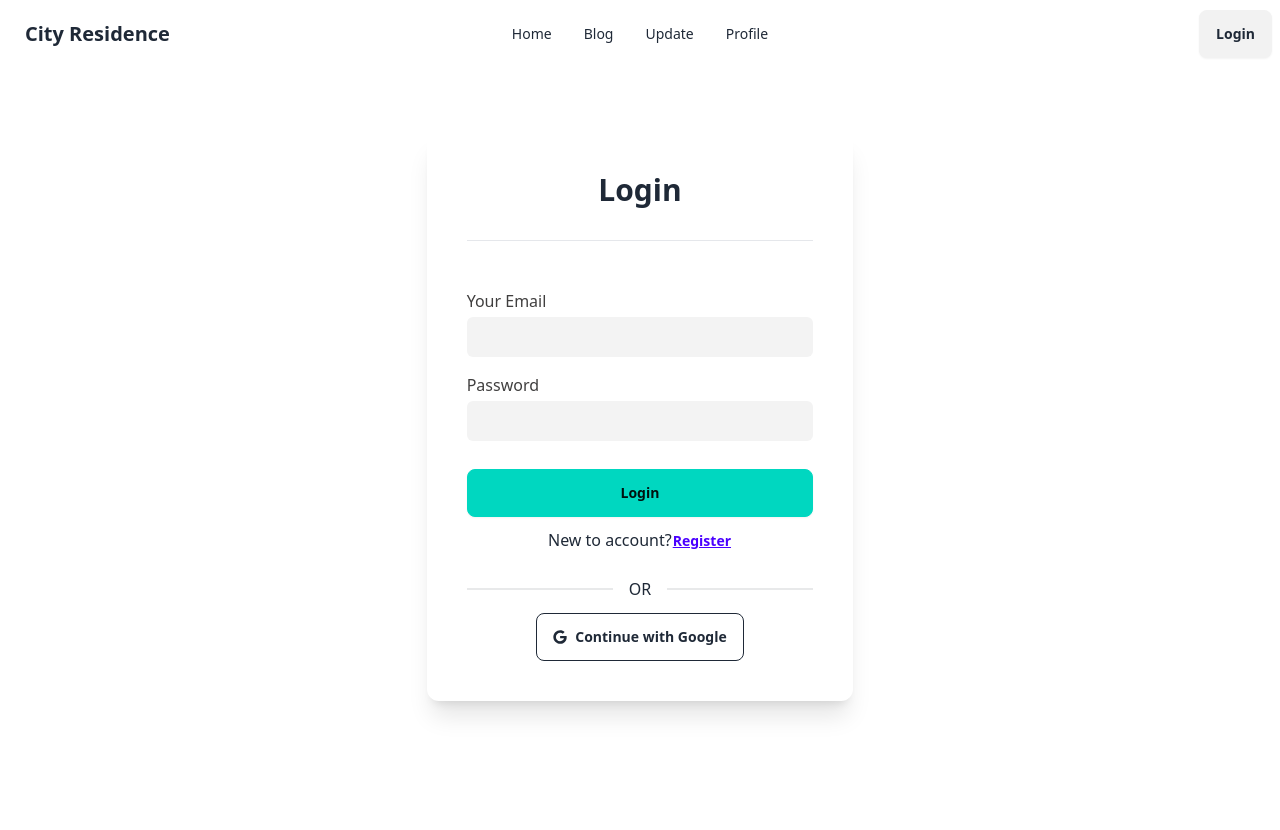
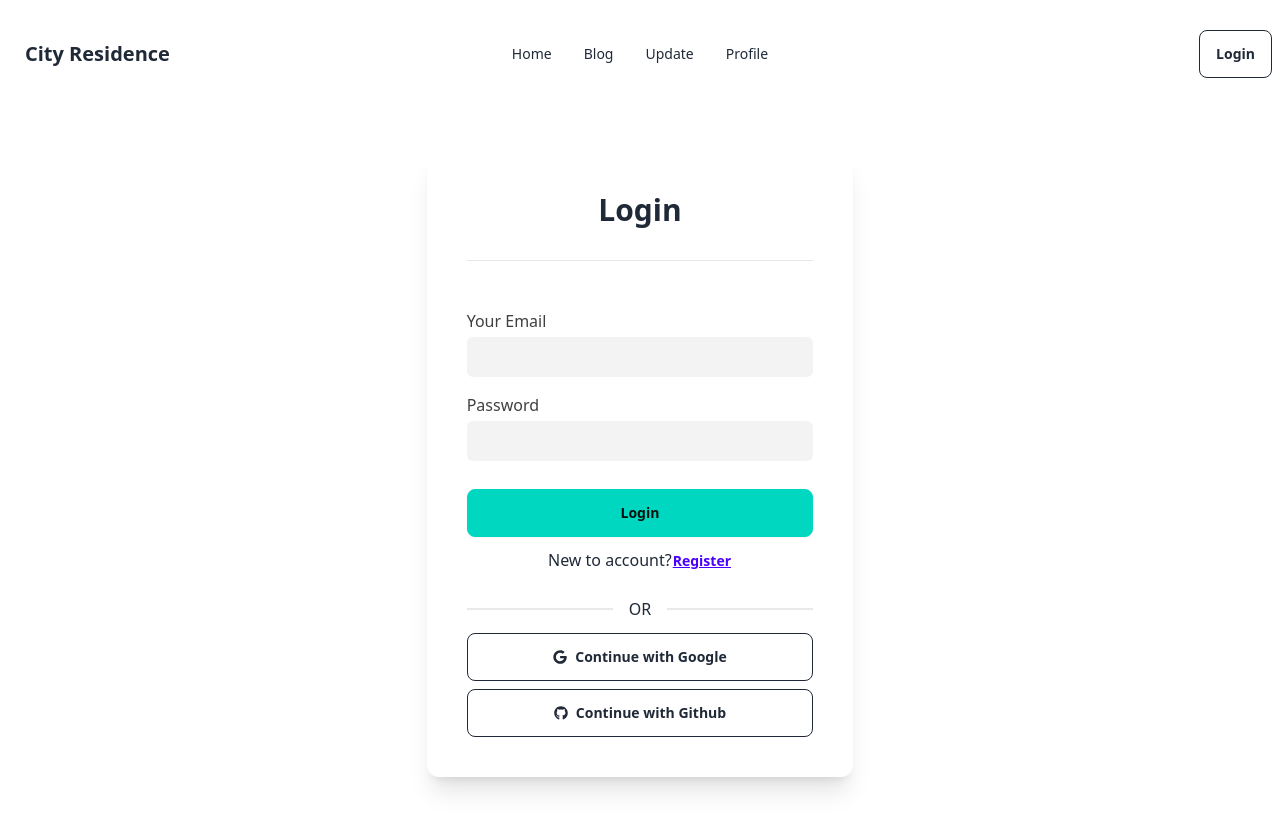
Before and after one commit to arifraj9911/real-state-apartment, a React (Vite) app: page /login in a window 1280 px wide. Shown: the top 830 px of the page. Before the commit the page ends 800 px from the top, so only its background shows below. Built offline with nearby package versions, Linux system fonts and the light colour scheme; no server answers.

Commit message:
login button and user profile conditioning functionality implement

```diff
--- a/src/Pages/Shared/Header/Header.jsx
+++ b/src/Pages/Shared/Header/Header.jsx
@@ -1,9 +1,12 @@
-// import { useContext } from "react";
-import { NavLink } from "react-router-dom";
-// import { AuthContext } from "../../provider/AuthProvider";
+import { useContext } from "react";
+import { Link, NavLink, useNavigate } from "react-router-dom";
+import { AuthContext } from "../../provider/AuthProvider";
+import { CgProfile } from "react-icons/cg";
 
 const Header = () => {
-  // const {user} = useContext(AuthContext);
+  const { user, logOut } = useContext(AuthContext);
+  const navigate = useNavigate();
+  console.log(user);
   const menu = (
     <>
       <li>
@@ -21,7 +24,7 @@ const Header = () => {
     </>
   );
   return (
-    <div className="navbar bg-base-100">
+    <div className="navbar bg-base-100 mt-5">
       <div className="navbar-start">
         <div className="dropdown">
           <div tabIndex={0} role="button" className="btn btn-ghost lg:hidden">
@@ -53,7 +56,35 @@ const Header = () => {
         <ul className="menu menu-horizontal px-1">{menu}</ul>
       </div>
       <div className="navbar-end">
-        <a className="btn">Login</a>
+        {user ? (
+          <span className="flex items-center gap-4">
+            {" "}
+            {user?.emailVerified ? (
+              <div className="avatar tooltip" data-tip={user?.displayName}>
+                <div className="w-10 rounded-full ring ring-primary ring-offset-base-100 ring-offset-2">
+                  <img src={user?.photoURL} />
+                </div>
+              </div>
+            ) : (
+              <div className="tooltip" data-tip={user?.displayName}>
+                <CgProfile className="text-4xl" />
+              </div>
+            )}{" "}
+            <button
+              onClick={() => {
+                logOut();
+                navigate("/login");
+              }}
+              className="btn btn-outline"
+            >
+              Sign Out
+            </button>
+          </span>
+        ) : (
+          <Link className="btn btn-outline" to="/login">
+            Login
+          </Link>
+        )}
       </div>
     </div>
   );
--- a/src/Pages/Shared/Login/Login.jsx
+++ b/src/Pages/Shared/Login/Login.jsx
@@ -2,7 +2,7 @@ import { useContext, useState } from "react";
 import { useForm } from "react-hook-form";
 import { AuthContext } from "../../provider/AuthProvider";
 import { Link } from "react-router-dom";
-import { FaGoogle } from "react-icons/fa";
+import { FaGithub, FaGoogle } from "react-icons/fa";
 import {  toast } from 'react-toastify';
 import 'react-toastify/dist/ReactToastify.css';
 
@@ -32,13 +32,16 @@ const Login = () => {
     googleSignIn()
       .then((res) => {
         console.log(res.user);
-        setErrors('');
         toast.success('user login successful');
       })
       .catch((err) => {
-        setErrors(err.message);
+        toast.error(err.message);
       });
   };
+
+  const handleGithubSubmit = ()=>{
+    console.log('github login');
+  }
   return (
     <div className="flex justify-center items-center ">
       <div className="w-2/6  shadow-xl rounded-xl p-10 my-16">
@@ -83,10 +86,14 @@ const Login = () => {
           </span>
         </div>
         <div className="divider">OR</div>
-        <div onClick={handleGoogleSubmit} className="flex justify-center">
-          <button className="btn btn-outline">
+        <div  className="flex flex-col gap-2">
+          <button onClick={handleGoogleSubmit} className="btn btn-outline">
             <FaGoogle />
             <span>Continue with Google</span>
+          </button>
+          <button onClick={handleGithubSubmit} className="btn btn-outline">
+            <FaGithub />
+            <span>Continue with Github</span>
           </button>
         </div>
       </div>
```
